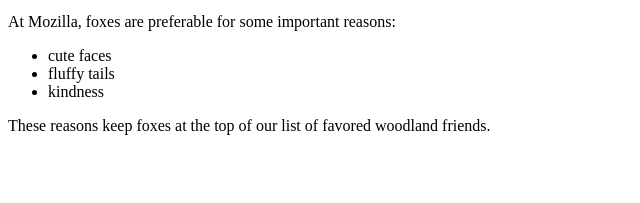
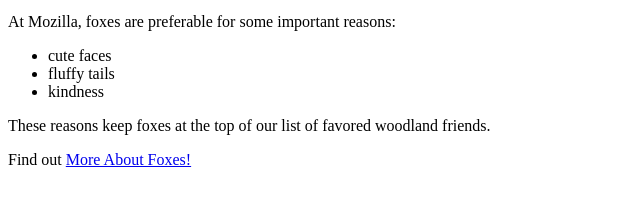
Before and after one commit to code4policy-archive/mozilla-website-eklung05, a plain HTML site: page index.html in a window 1280 px wide. Shown: the part 101-304 px from the top of the page, without its empty margins (0-640 px from the left). Drawn offline with Linux system fonts and the light colour scheme.

Commit message:
add wikipedia link about foxes

```diff
--- a/index.html
+++ b/index.html
@@ -18,5 +18,7 @@
 			</ul>
 
 <p>These reasons keep foxes at the top of our list of favored woodland friends.</p>
+
+<p>Find out <a href="https://en.wikipedia.org/wiki/Fox">More About Foxes!</a></p>
 </body>
 </html>
```
